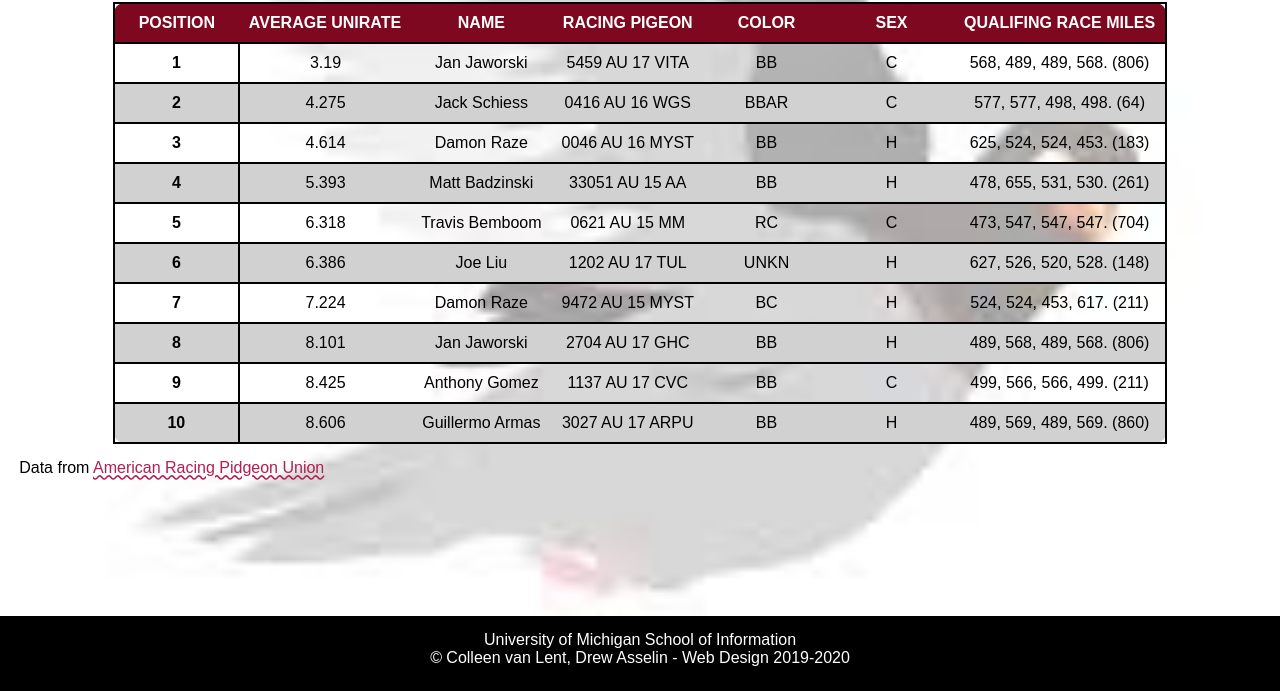
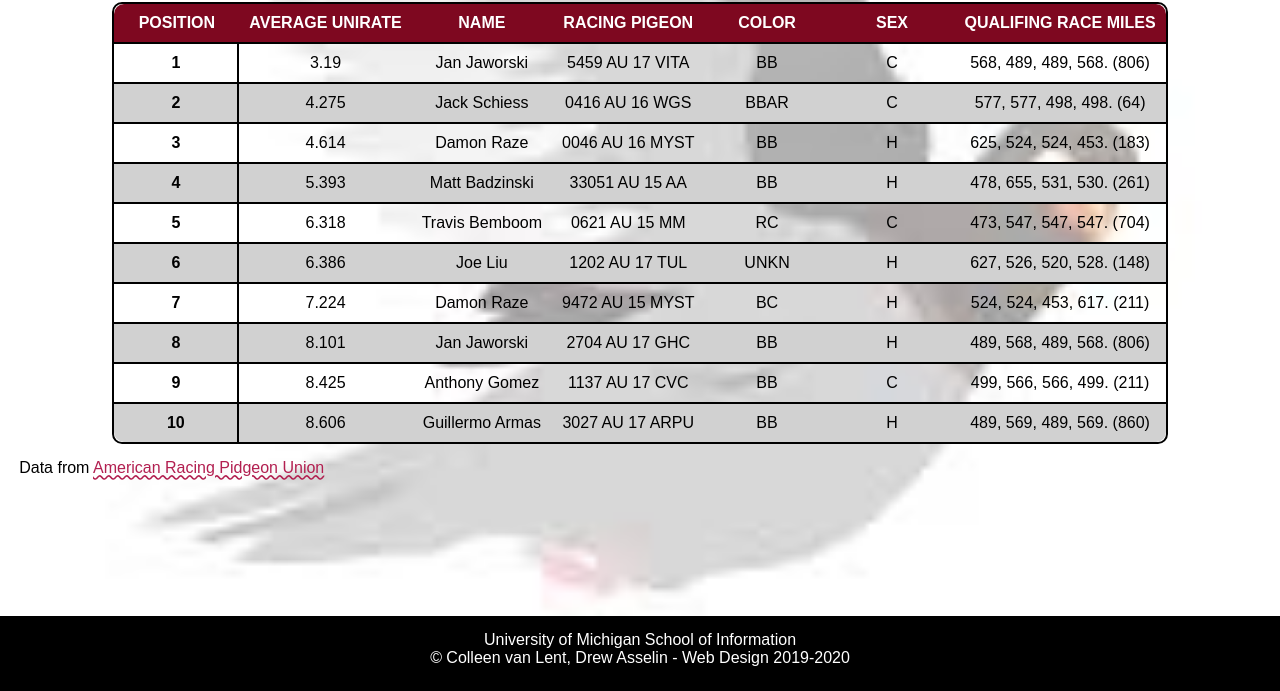
Before and after one commit to DanaReik/homework4-2021, a plain HTML site: page index.html in a window 1280 px wide. Shown: the part 109-800 px from the top of the page. Drawn offline with Linux system fonts and the light colour scheme; a web font is replaced by a local one.

Commit message:
Add files via upload

```diff
--- a/css/style.css
+++ b/css/style.css
@@ -86,7 +86,8 @@ td{
 }
 /*Req 6c*/
 .rowhead{
-  border: 2px solid black;
+  border-right: 2px solid black;
+  border-top: 2px solid black;
   padding: 10px;
 }
 
@@ -104,9 +105,11 @@ tr:hover {
 /*Req 7*/
 table{
     border: 2px solid #000000;
-    border-collapse: collapse;
+    border-collapse: separate;
+    border-spacing: 0;
     margin-left: auto;
     margin-right: auto;
+    border-radius: 10px;
 }
 
 thead tr:first-child th:first-child{
```
